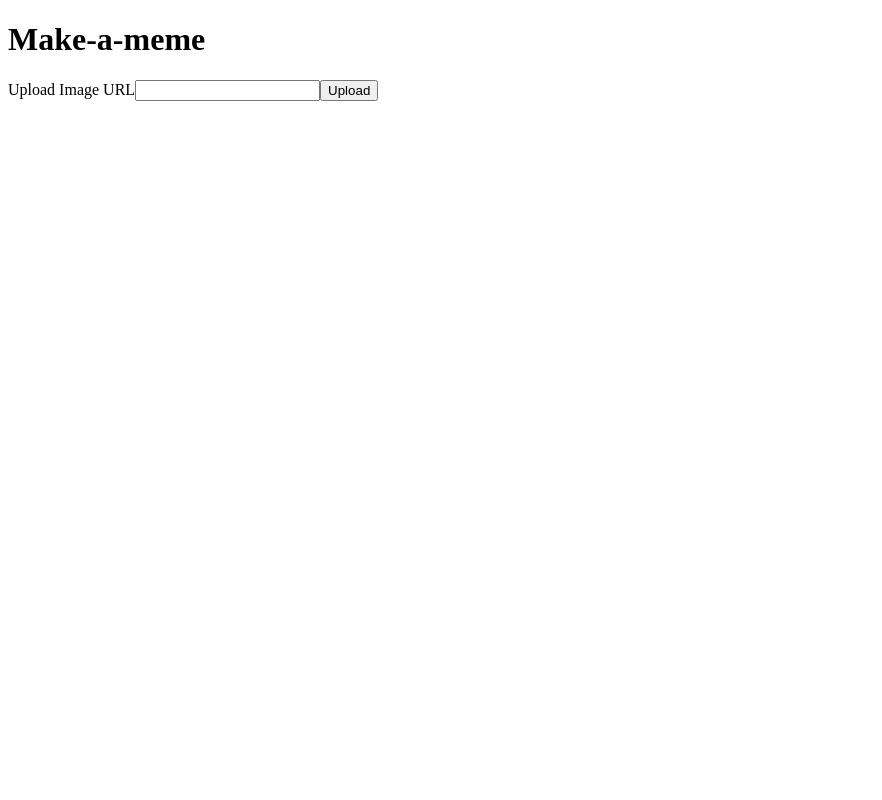
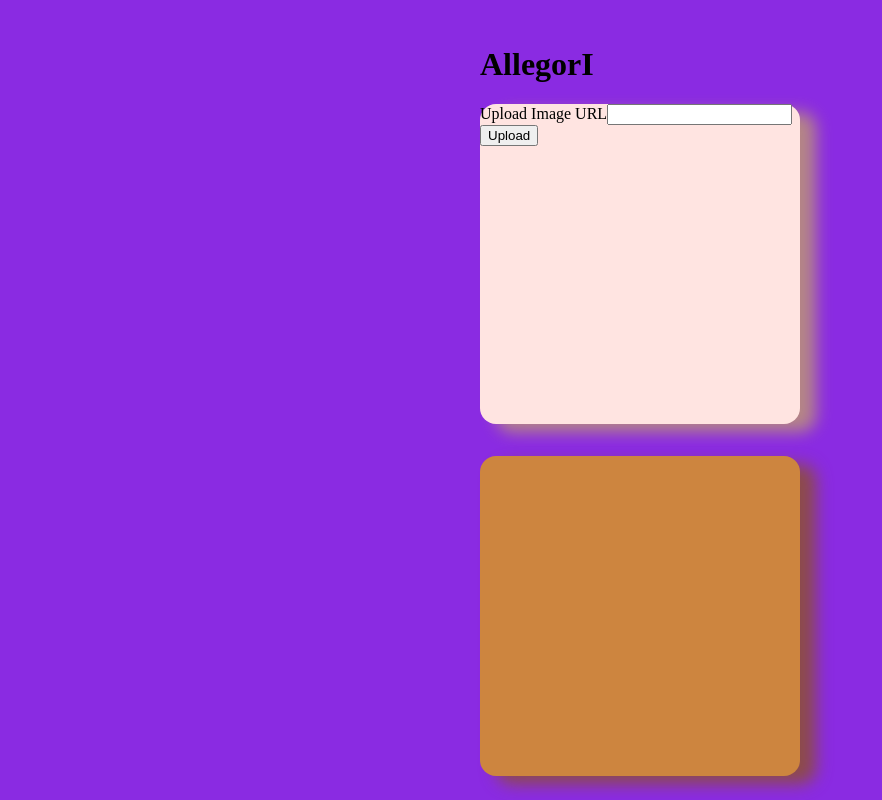
Before and after one commit to meme-t3am/final-project-frontend, a React app: page /meme in a window 1280 px wide. Shown: the whole page, without its empty margins (0-882 px from the left). Built offline with nearby package versions, Linux system fonts and the light colour scheme; no server answers.

Commit message:
styling work

```diff
--- /dev/null
+++ b/src/components/App.css
@@ -0,0 +1,12 @@
+body,
+html,
+#root {
+  background-color: blueviolet;
+  background-repeat: no-repeat;
+  background-size: stretch;
+  display: flex;
+  align-items: center;
+  justify-content: center;
+  width: 100%;
+  height: 100%;
+}
--- a/src/components/App.jsx
+++ b/src/components/App.jsx
@@ -4,6 +4,7 @@ import UserProvider from './Context/UserContext';
 import Auth from './CustomForms/Auth';
 import AuthForm from './CustomForms/AuthForm';
 import MemeForm from './CustomForms/MemeForm';
+import './App.css';
 
 export default function App() {
   return (
--- /dev/null
+++ b/src/components/CustomForms/MemeForm.css
@@ -0,0 +1,17 @@
+.InputForm {
+    width: 20em;
+    height: 20em;
+    background-color: mistyrose;
+    margin-bottom: 2em;
+    border-radius: 1em;
+    box-shadow: 1em .5em 1em rgb(181, 134, 134);
+}
+
+.Output {
+    width: 20em;
+    height: 20em;
+    background-color: peru;
+    border-radius: 1em;
+    box-shadow: 1em .5em 1em rgb(141, 75, 75);
+
+}
--- a/src/components/CustomForms/MemeForm.jsx
+++ b/src/components/CustomForms/MemeForm.jsx
@@ -1,11 +1,13 @@
 import { FormButton, InputControl } from './FormControl';
+import styles from './MemeForm.css';
+import '../App.css';
 
 export default function MemeForm() {
   return (
-    <div>
-      <div>
+    <div className={styles.MemeForm}>
+      <h1>AllegorI</h1>
+      <div className={styles.InputForm}>
         <form>
-          <h1>Make-a-meme</h1>
           <InputControl
             label="Upload Image URL"
             type="text"
@@ -15,6 +17,8 @@ export default function MemeForm() {
           <FormButton>Upload</FormButton>
         </form>
       </div>
+      <div className={styles.Output}>
+      </div>
       <div>
 
       </div>
```
